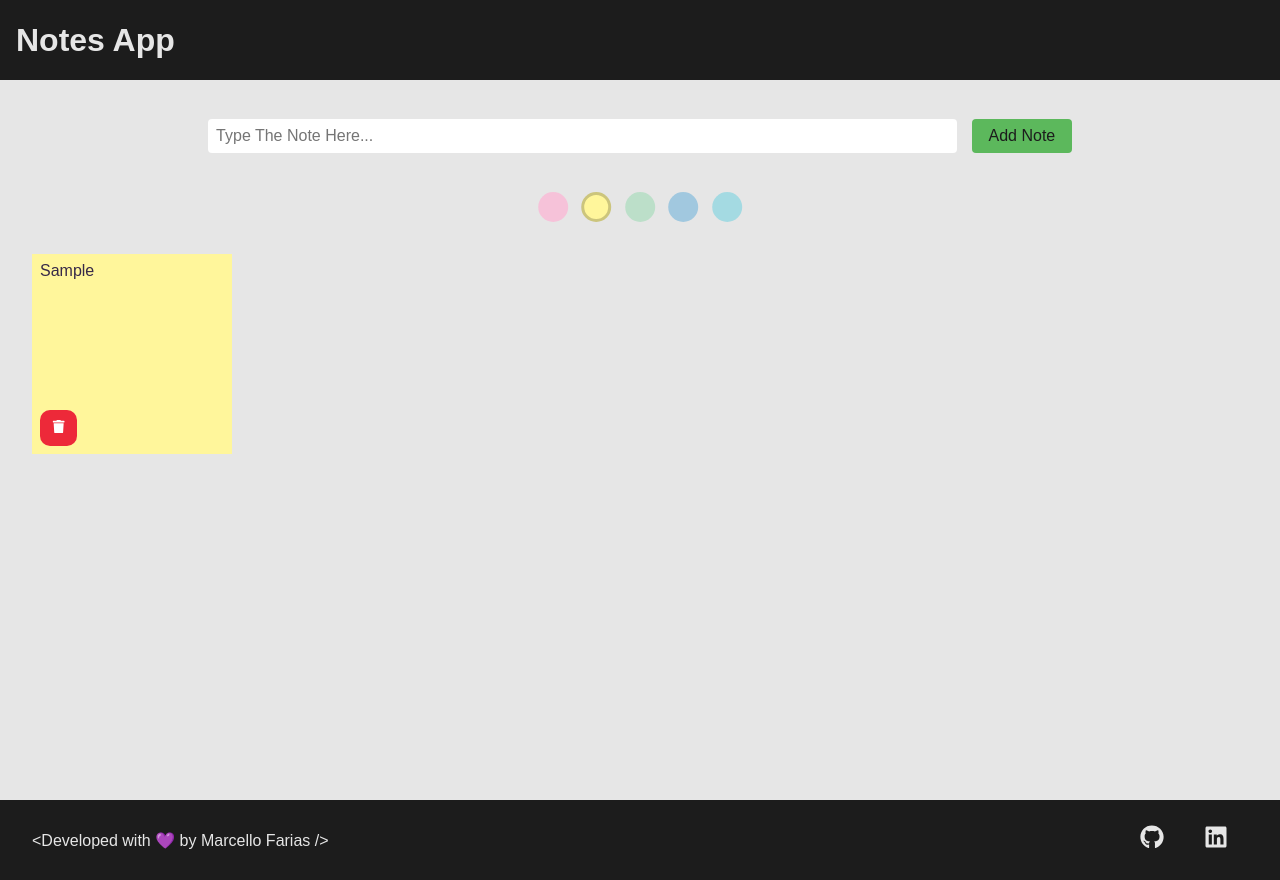
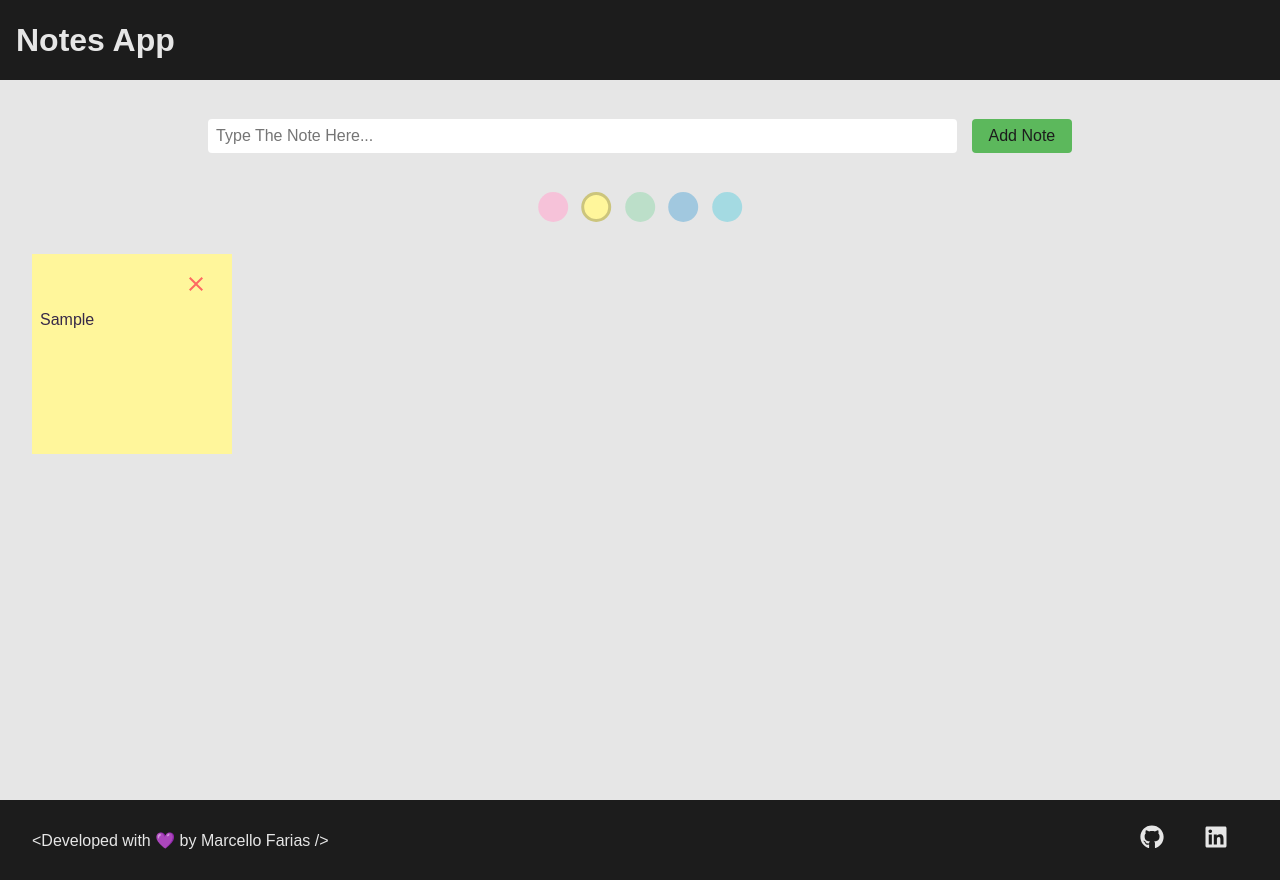
Before and after one commit to MarcelloFarias/notes-app, a React (Create React App) app: page / in a window 1280 px wide. Both pictures are taken after typing "Sample" into the empty fields and a click on the button "Add Note". Built offline with nearby package versions, Linux system fonts and the light colour scheme; the HTML template or start-up script is replaced by a standard one.

Commit message:
change the icon, position and style of delete note button

```diff
--- a/src/components/Note/index.js
+++ b/src/components/Note/index.js
@@ -1,13 +1,13 @@
 import React from "react";
 import './style.css';
-import { FaTrash } from "react-icons/fa";
+import { IoMdClose } from "react-icons/io";
 
 const Note = ({ note, onDelete }) => {
     return (
         <>
             <li className="note" style={{background: note?.backgroundColor}}>
+                <button className="btn-delete" onClick={onDelete}><IoMdClose/></button>
                 <p>{note?.note}</p>
-                <button className="btn-delete" onClick={onDelete}><FaTrash/></button>
             </li>
         </>
     );
--- a/src/components/Note/style.css
+++ b/src/components/Note/style.css
@@ -5,7 +5,6 @@
     display: flex;
     align-items: left;
     flex-direction: column;
-    justify-content: space-between;
     word-break: break-all;
     overflow-y: auto;
     transition: 0.2s all ease;
@@ -18,18 +17,16 @@
 }
 
 .btn-delete {
-    width: 20%;
+    width: 30%;
     padding: 0.6rem;
-    background: #ed2939;
-    color: #fff;
+    background: transparent;
+    color: #fe6862;
     cursor: pointer;
     border: none;
     outline: none;
     border-radius: 10px;
-}
-
-.btn-delete:hover {
-    background: #ff5c5c;
+    align-self: flex-end;
+    font-size: 1.5rem;
 }
 
 @media (max-width: 480px) {
```
